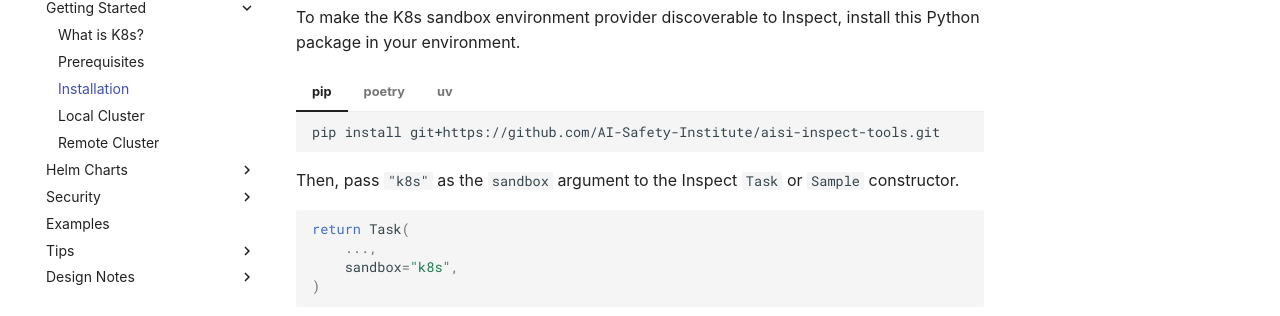
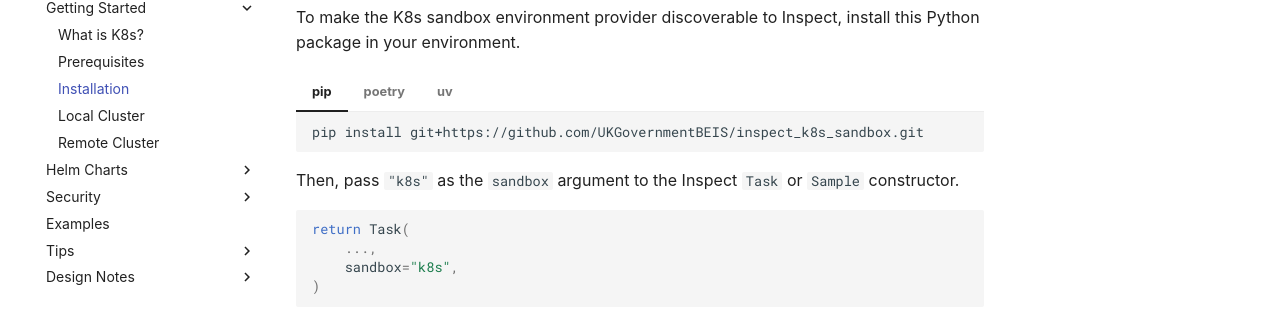
Before and after one commit to UKGovernmentBEIS/inspect_k8s_sandbox, an MkDocs documentation site: the page built from docs/docs/getting-started/installation.md, in a window 1280 px wide. Shown: the part 175-491 px from the top of the page. Built offline with MkDocs 1.6.1 and Material for MkDocs 9.7.7, drawn with Linux system fonts in a browser that asks for light colours; some web fonts are replaced; comment, search, counter and statistics services are not loaded; some of the changed lines change nothing that is shown.

Commit message:
Update installation instructions to reference new repo.

````diff
--- a/docs/docs/getting-started/installation.md
+++ b/docs/docs/getting-started/installation.md
@@ -7,19 +7,19 @@ Python package in your environment.
 === "pip"
 
     ```sh
-    pip install git+https://github.com/AI-Safety-Institute/aisi-inspect-tools.git
+    pip install git+https://github.com/UKGovernmentBEIS/inspect_k8s_sandbox.git
     ```
 
 === "poetry"
 
     ```sh
-    poetry add git+https://github.com/AI-Safety-Institute/aisi-inspect-tools.git
+    poetry add git+https://github.com/UKGovernmentBEIS/inspect_k8s_sandbox.git
     ```
 
 === "uv"
 
     ```sh
-    uv pip install git+https://github.com/AI-Safety-Institute/aisi-inspect-tools.git
+    uv pip install git+https://github.com/UKGovernmentBEIS/inspect_k8s_sandbox.git
     ```
 
 Then, pass `"k8s"` as the `sandbox` argument to the Inspect `Task` or `Sample`
````
